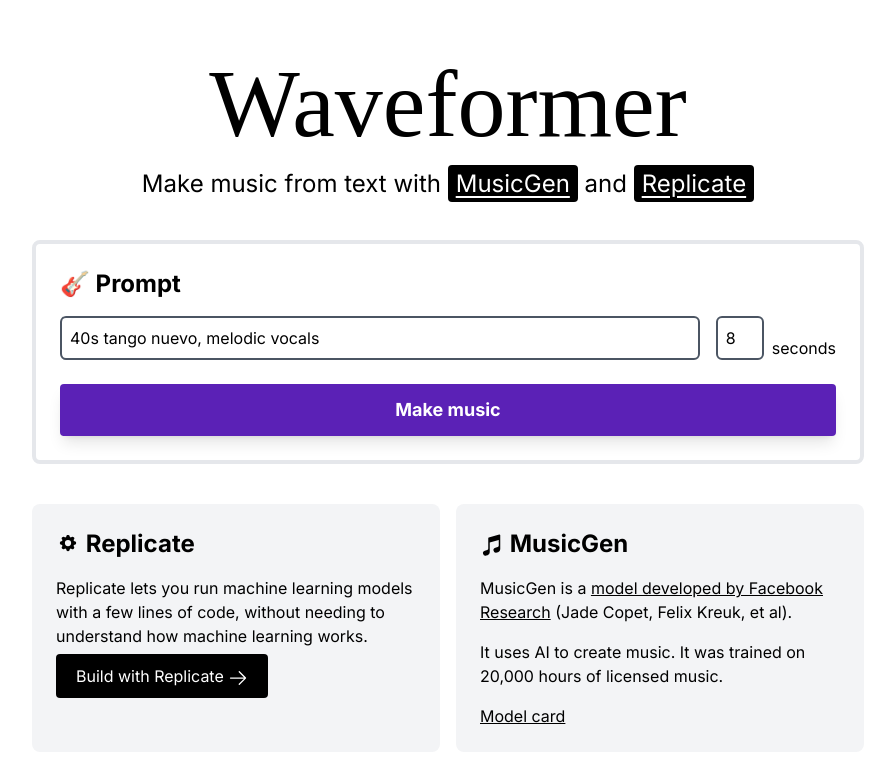
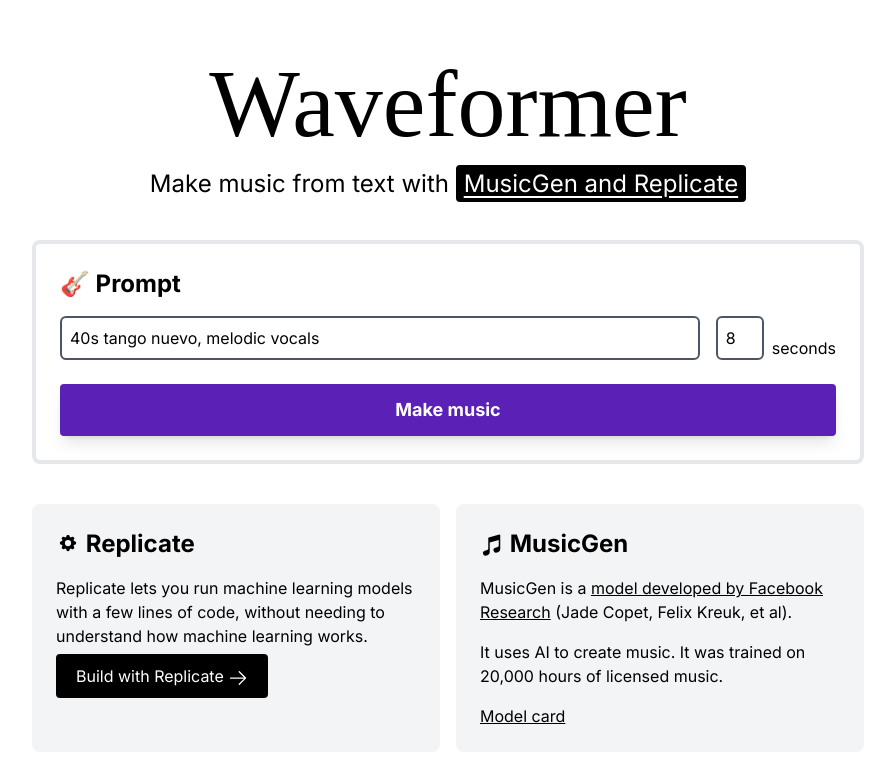
Before and after one commit to fofr/waveformer, a Next.js app: page / in a window 1280 px wide. Shown: the top 762 px of the page, without its empty margins (192-1087 px from the left). Built offline with nearby package versions, Linux system fonts and the light colour scheme; a web font is replaced by a local one.

Commit message:
Update links to Replicate

```diff
--- a/pages/index.js
+++ b/pages/index.js
@@ -27,7 +27,7 @@
         </h1>
 
         <p className="text-center mb-10 -mt-2 md:text-2xl text-xl">
-          Make music from text with <Link className="hover:bg-violet-900 underline md:underline-offset-4 hover:no-underline bg-black text-white md:px-2 md:py-1 px-1 rounded" href="https://github.com/facebookresearch/audiocraft#musicgen">MusicGen</Link>&nbsp;and <Link href="https://replicate.com/joehoover/musicgen-melody?utm_source=project&utm_campaign=waveformer" className="hover:bg-violet-900 underline md:underline-offset-4 hover:no-underline bg-black text-white md:px-2 px-1 md:py-1 rounded">Replicate</Link>
+          Make music from text with <Link href="https://replicate.com/meta/musicgen?utm_source=project&utm_campaign=waveformer" className="hover:bg-violet-900 underline md:underline-offset-4 hover:no-underline bg-black text-white md:px-2 px-1 md:py-1 rounded">MusicGen and Replicate</Link>
         </p>
 
         <Card>
--- a/pages/music/[id].js
+++ b/pages/music/[id].js
@@ -49,7 +49,7 @@
         </h1>
 
         <p className="text-center md:mb-10 mb-6 -mt-2 md:text-2xl">
-          Made with <Link className="underline underline-offset-4" href="https://github.com/facebookresearch/audiocraft#musicgen">MusicGen</Link> and <Link href="https://replicate.com/joehoover/musicgen-melody?utm_source=project&utm_campaign=waveformer" className="underline underline-offset-4">Replicate</Link>
+          Made with <Link href="https://replicate.com/meta/musicgen?utm_source=project&utm_campaign=waveformer" className="underline underline-offset-4">MusicGen and Replicate</Link>
         </p>
 
         <Card>
```
Also changed, not shown: 1 other file (tests, documents, lock files or other folders).
